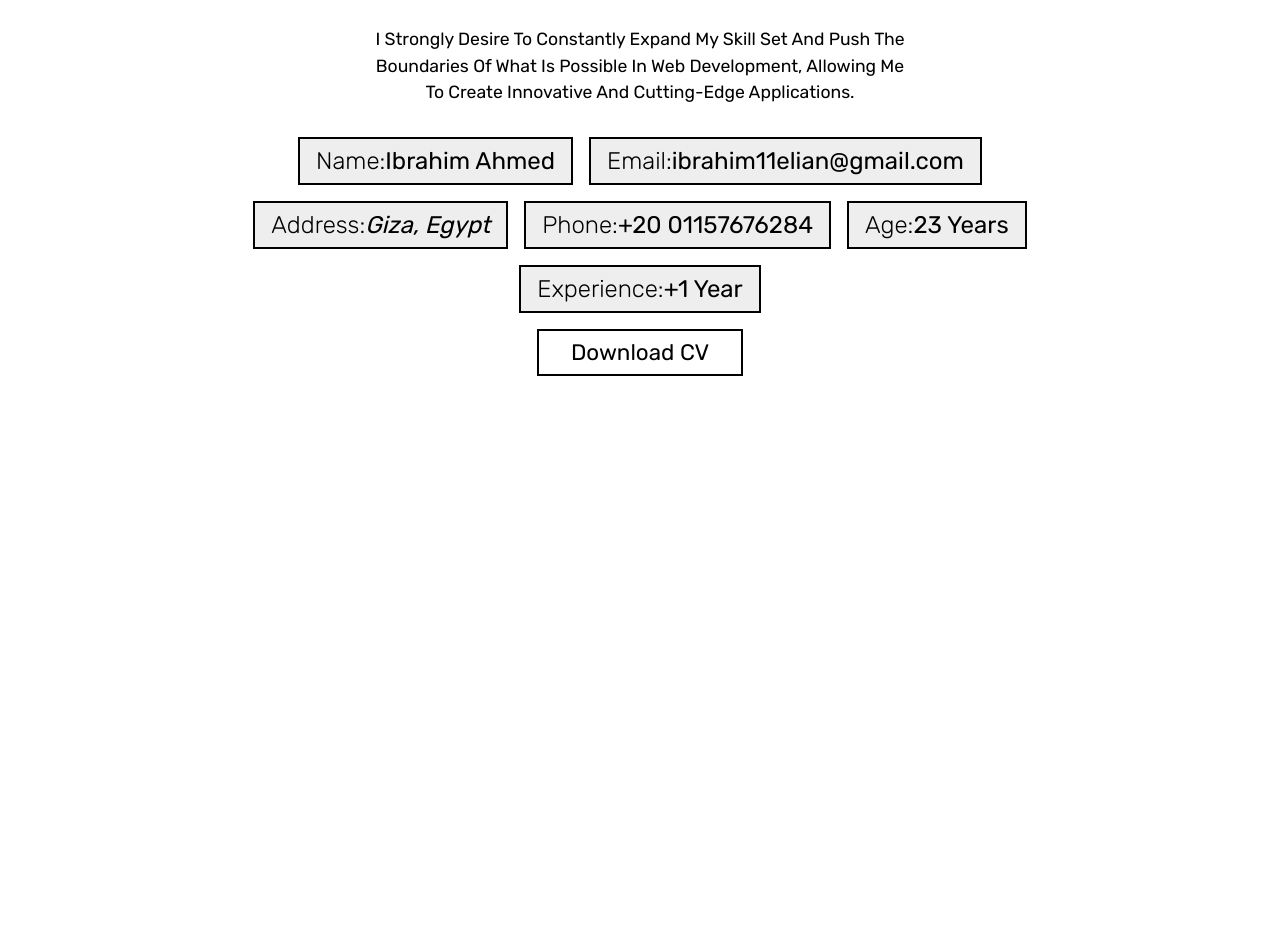
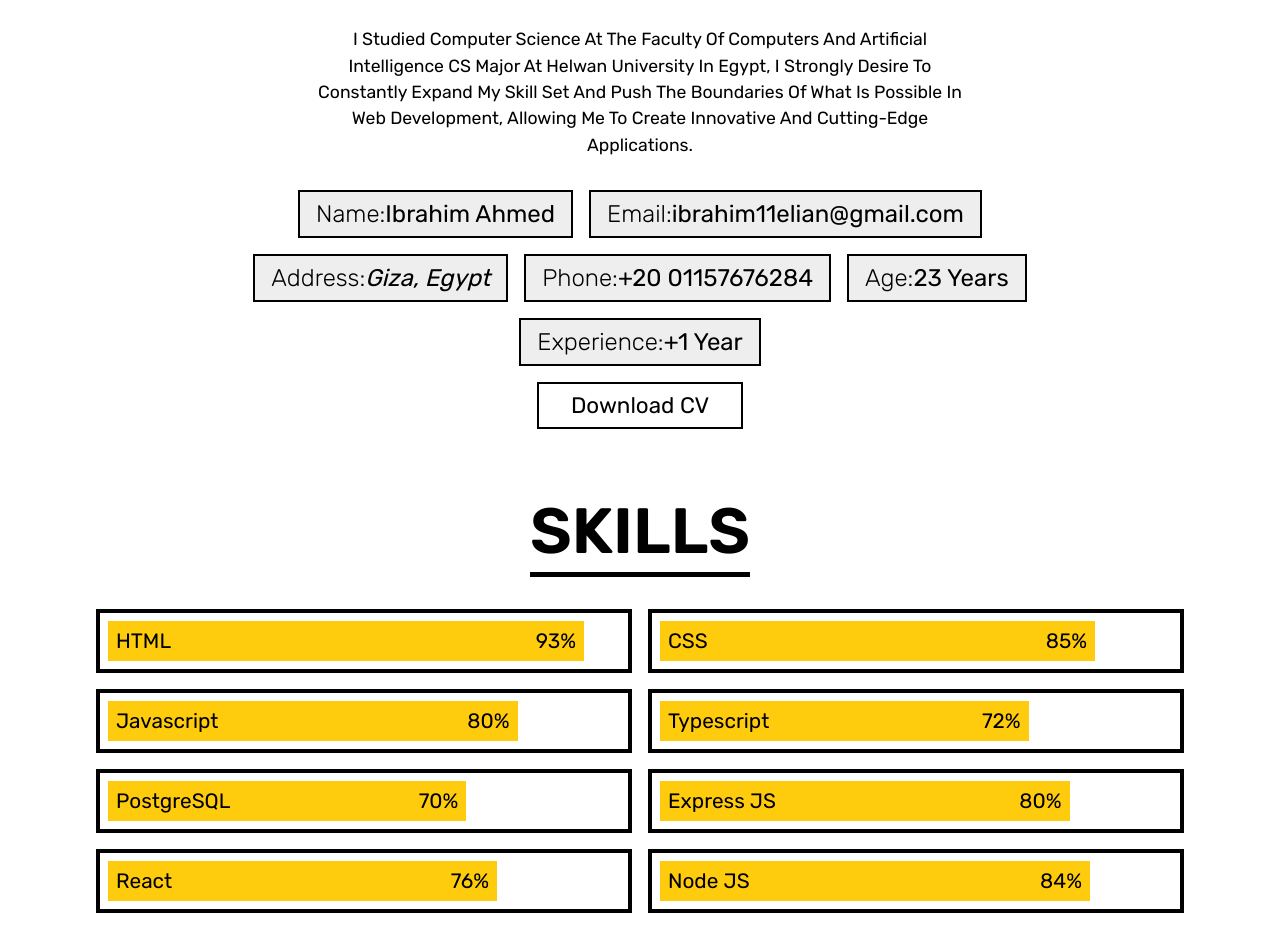
Before and after one commit to ibrahim11elian/My-Portfolio, a React (Create React App) app: page / in a window 1280 px wide. Shown: the part 970-1922 px from the top of the page. Built offline with nearby package versions, Linux system fonts and the light colour scheme.

Commit message:
skills section added

```diff
--- a/src/App.js
+++ b/src/App.js
@@ -2,6 +2,7 @@ import React, { useState } from "react";
 import Biography from "./components/biography";
 import Header from "./components/header";
 import Home from "./components/home";
+import Skills from "./components/skills";
 
 function App() {
   const [active, setActive] = useState("");
@@ -14,6 +15,7 @@ function App() {
       <Home active={active} />
       <Header toggleMenue={toggleMenue} active={active} />
       <Biography />
+      <Skills />
     </>
   );
 }
--- a/src/components/biography.js
+++ b/src/components/biography.js
@@ -14,9 +14,11 @@ function Biography() {
         biography
       </h1>
       <p className="about-me" data-aos="zoom-in">
-        I strongly desire to constantly expand my skill set and push the
-        boundaries of what is possible in web development, allowing me to create
-        innovative and cutting-edge applications.
+        I studied computer science at the Faculty of Computers and Artificial
+        Intelligence CS major at Helwan University in Egypt, I strongly desire
+        to constantly expand my skill set and push the boundaries of what is
+        possible in web development, allowing me to create innovative and
+        cutting-edge applications.
       </p>
       <ul className="info" data-aos="fade-right">
         <li>
--- /dev/null
+++ b/src/components/skills.js
@@ -0,0 +1,37 @@
+import React from "react";
+
+function Skills() {
+  return (
+    <section className="skills container" id="skills">
+      <h1 className="section-title" data-aos="fade-up">
+        skills
+      </h1>
+      <div className="skill-tech">
+        <ProgressPar skill={"HTML"} percent={93} aos="fade-right" />
+        <ProgressPar skill={"CSS"} percent={85} aos="fade-left" />
+        <ProgressPar skill={"javascript"} percent={80} aos="fade-right" />
+        <ProgressPar skill={"typescript"} percent={72} aos="fade-left" />
+        <ProgressPar skill={"postgreSQL"} percent={70} aos="fade-right" />
+        <ProgressPar skill={"express JS"} percent={80} aos="fade-left" />
+        <ProgressPar skill={"react"} percent={76} aos="fade-right" />
+        <ProgressPar skill={"node JS"} percent={84} aos="fade-left" />
+      </div>
+    </section>
+  );
+}
+
+const ProgressPar = ({ skill, percent, aos }) => {
+  return (
+    <div className="par" data-aos={aos}>
+      <div className="content" style={{ width: ` ${percent}%` }}>
+        <span>{skill}</span>
+        <span>
+          {percent}
+          {"%"}
+        </span>
+      </div>
+    </div>
+  );
+};
+
+export default Skills;
--- a/src/index.css
+++ b/src/index.css
@@ -46,7 +46,7 @@ body {
   margin: 0;
   overflow: hidden;
   transition: 0.2s linear !important;
-  height: 2000px;
+  height: 3000px;
 }
 
 body.active {
@@ -262,7 +262,7 @@ ul {
 }
 
 .about-me {
-  width: 50%;
+  width: 60%;
   margin: 2rem auto 2rem auto;
 }
 
@@ -294,6 +294,30 @@ ul {
   text-transform: none;
 }
 
+.skill-tech {
+  margin-top: 2rem;
+  display: grid;
+  grid-template-columns: repeat(auto-fit, minmax(30rem, 1fr));
+  gap: 1rem;
+}
+
+.par {
+  width: 100%;
+  height: 4rem;
+  border: var(--border-bold);
+  padding: 0.5rem;
+}
+
+.par .content {
+  height: 100%;
+  display: block;
+  background: var(--yellow);
+  padding: 0.5rem;
+  display: flex;
+  justify-content: space-between;
+  font-size: 1.3rem;
+}
+
 /* Medium devices (tablets, less than 992px) */
 @media (max-width: 991px) {
   html {
@@ -306,6 +330,7 @@ ul {
 
   .home {
     gap: 1rem;
+    min-height: fit-content;
   }
 
   .home.active {
@@ -315,6 +340,10 @@ ul {
 
   .home.active.container {
     width: 90%;
+  }
+
+  .about-me {
+    width: 70%;
   }
 }
 
@@ -348,6 +377,9 @@ ul {
 
 /* Extra small devices (portrait phones, less than 576px) */
 @media (max-width: 575.98px) {
+  html {
+    font-size: 80% !important;
+  }
   .home .pic {
     max-width: 90%;
   }
@@ -369,4 +401,12 @@ ul {
   .about-me {
     width: 90%;
   }
+
+  .info {
+    width: 100%;
+  }
+
+  .skill-tech {
+    grid-template-columns: repeat(1, 1fr);
+  }
 }
```
